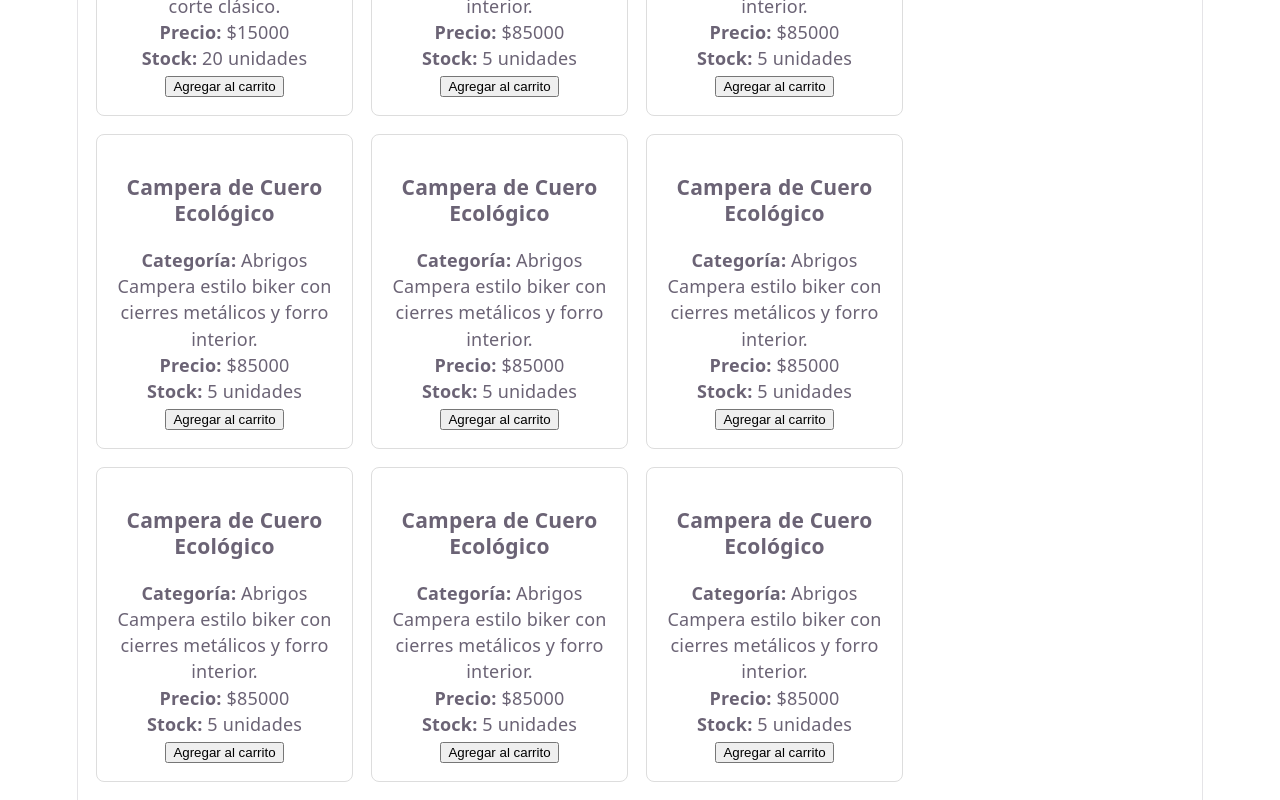
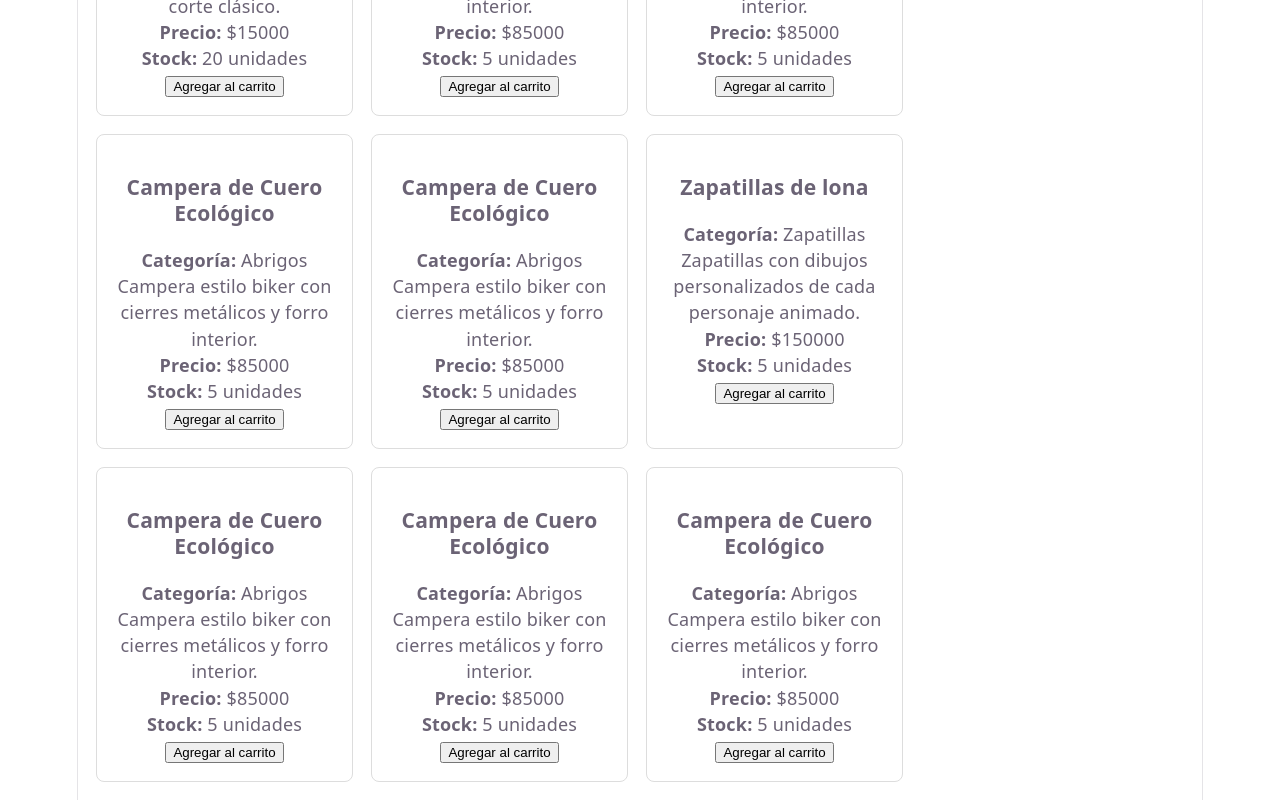
Before and after one commit to AnaPaulaQG/Parcial2_DispositivosMoviles_AnaPaulaQG, a React (Vite) app: page / in a window 1280 px wide. Shown: the part 734-1534 px from the top of the page. Built offline with nearby package versions, Linux system fonts and the light colour scheme.

Commit message:
agregue otro tipo de producto a mockData.ts

```diff
--- a/src/data/mockData.ts
+++ b/src/data/mockData.ts
@@ -67,11 +67,11 @@ export const productosMock: Producto[] = [
   },
       {
     id: 9,
-    nombre: 'Campera de Cuero Ecológico',
-    categoria: 'Abrigos',
-    precio: 85000,
+    nombre: 'Zapatillas de lona',
+    categoria: 'Zapatillas',
+    precio: 150000,
     stock: 5,
-    descripcion: 'Campera estilo biker con cierres metálicos y forro interior.'
+    descripcion: 'Zapatillas con dibujos personalizados de cada personaje animado.'
   },
     {
     id: 10,
```
